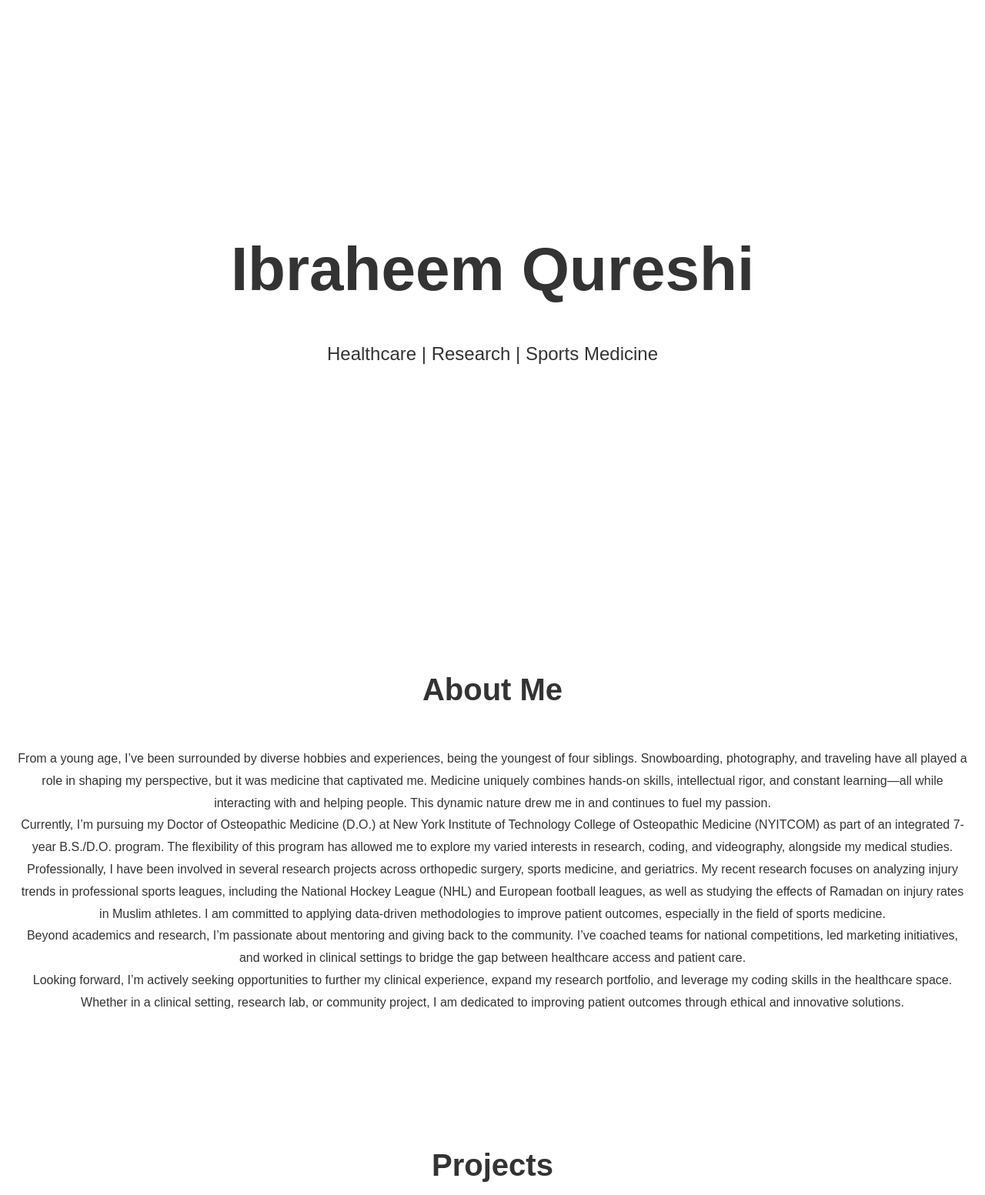
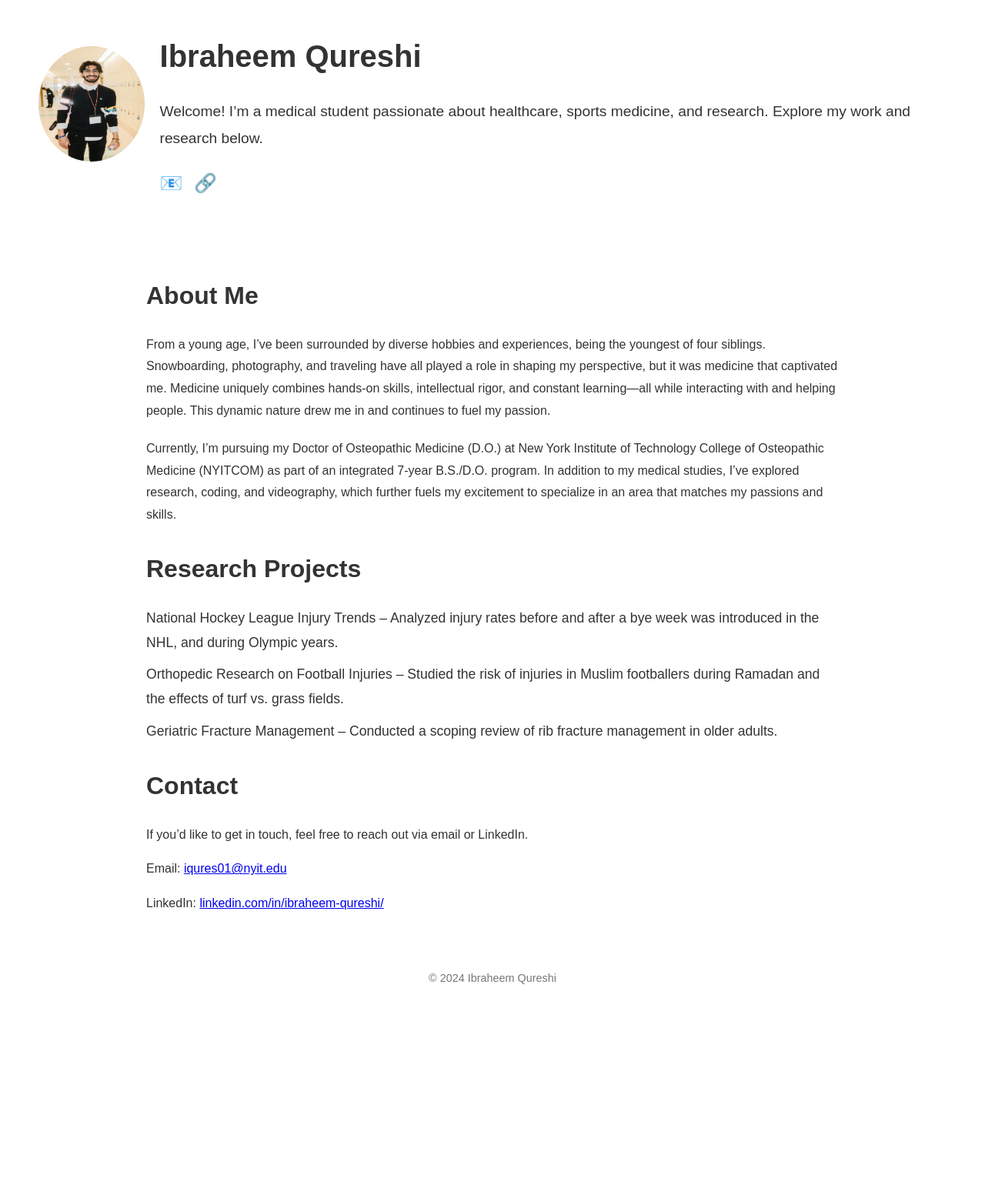
Before and after one commit to ibqureshi/website, a plain HTML site: page index.html in a window 1280 px wide. Shown: the part 40-1593 px from the top of the page at 77% size. After the commit the page ends 1339 px from the top, so only its background shows below. Drawn offline with Linux system fonts and the light colour scheme.

Commit message:
Add files via upload

```diff
--- a/index.html
+++ b/index.html
@@ -9,12 +9,23 @@
 </head>
 <body>
 
-    <!-- Header section -->
+    <!-- Header Section -->
     <header>
+        <div class="profile">
+            <img src="profile-pic.jpg" alt="Ibraheem Qureshi" class="profile-pic">
+            <div class="intro">
                 <h1>Ibraheem Qureshi</h1>
-        <p>Healthcare | Research | Sports Medicine</p>
+                <p>Welcome! I’m a medical student passionate about healthcare, sports medicine, and research. Explore my work and research below.</p>
+                <div class="contact-icons">
+                    <a href="mailto:iqures01@nyit.edu" class="email-icon">📧</a>
+                    <a href="https://www.linkedin.com/in/ibraheem-qureshi/" target="_blank" class="linkedin-icon">🔗</a>
+                </div>
+            </div>
+        </div>
     </header>
 
+    <!-- Main Content -->
+    <main>
         <!-- About Section -->
         <section id="about">
             <h2>About Me</h2>
@@ -22,36 +33,18 @@
                 From a young age, I’ve been surrounded by diverse hobbies and experiences, being the youngest of four siblings. Snowboarding, photography, and traveling have all played a role in shaping my perspective, but it was medicine that captivated me. Medicine uniquely combines hands-on skills, intellectual rigor, and constant learning—all while interacting with and helping people. This dynamic nature drew me in and continues to fuel my passion.
             </p>
             <p>
-            Currently, I’m pursuing my Doctor of Osteopathic Medicine (D.O.) at New York Institute of Technology College of Osteopathic Medicine (NYITCOM) as part of an integrated 7-year B.S./D.O. program. The flexibility of this program has allowed me to explore my varied interests in research, coding, and videography, alongside my medical studies.
-        </p>
-        <p>
-            Professionally, I have been involved in several research projects across orthopedic surgery, sports medicine, and geriatrics. My recent research focuses on analyzing injury trends in professional sports leagues, including the National Hockey League (NHL) and European football leagues, as well as studying the effects of Ramadan on injury rates in Muslim athletes. I am committed to applying data-driven methodologies to improve patient outcomes, especially in the field of sports medicine.
-        </p>
-        <p>
-            Beyond academics and research, I’m passionate about mentoring and giving back to the community. I’ve coached teams for national competitions, led marketing initiatives, and worked in clinical settings to bridge the gap between healthcare access and patient care.
-        </p>
-        <p>
-            Looking forward, I’m actively seeking opportunities to further my clinical experience, expand my research portfolio, and leverage my coding skills in the healthcare space. Whether in a clinical setting, research lab, or community project, I am dedicated to improving patient outcomes through ethical and innovative solutions.
+                Currently, I’m pursuing my Doctor of Osteopathic Medicine (D.O.) at New York Institute of Technology College of Osteopathic Medicine (NYITCOM) as part of an integrated 7-year B.S./D.O. program. In addition to my medical studies, I’ve explored research, coding, and videography, which further fuels my excitement to specialize in an area that matches my passions and skills.
             </p>
         </section>
 
-    <!-- Projects Section -->
-    <section id="projects">
-        <h2>Projects</h2>
-        <div class="project-container">
-            <div class="project">
-                <h3>National Hockey League Injury Trends</h3>
-                <p>Analyzed injury rates before and after a bye week was introduced in the NHL, as well as during Olympic years, to assess the impact of schedule changes on athlete health.</p>
-            </div>
-            <div class="project">
-                <h3>Orthopedic Research on Football Injuries</h3>
-                <p>Collaborated on research assessing the risk of injuries in Muslim footballers during Ramadan and analyzed injury trends in American Major League Soccer based on turf vs. grass fields.</p>
-            </div>
-            <div class="project">
-                <h3>Geriatric Fracture Management</h3>
-                <p>Conducted a scoping review of rib fracture management in older adults, emphasizing the need for multidisciplinary care to improve outcomes for geriatric patients.</p>
-            </div>
-        </div>
+        <!-- Research Section -->
+        <section id="research">
+            <h2>Research Projects</h2>
+            <ul>
+                <li>National Hockey League Injury Trends – Analyzed injury rates before and after a bye week was introduced in the NHL, and during Olympic years.</li>
+                <li>Orthopedic Research on Football Injuries – Studied the risk of injuries in Muslim footballers during Ramadan and the effects of turf vs. grass fields.</li>
+                <li>Geriatric Fracture Management – Conducted a scoping review of rib fracture management in older adults.</li>
+            </ul>
         </section>
 
         <!-- Contact Section -->
@@ -61,6 +54,7 @@
             <p>Email: <a href="mailto:iqures01@nyit.edu">iqures01@nyit.edu</a></p>
             <p>LinkedIn: <a href="https://www.linkedin.com/in/ibraheem-qureshi/">linkedin.com/in/ibraheem-qureshi/</a></p>
         </section>
+    </main>
 
     <!-- Footer -->
     <footer>
--- a/style.css
+++ b/style.css
@@ -1,71 +1,86 @@
 
-/* Reset */
-* {
+/* General Styling */
+body {
+    font-family: Arial, sans-serif;
+    color: #333;
+    background-color: #ffffff;
+    line-height: 1.8;
     margin: 0;
     padding: 0;
-    box-sizing: border-box;
 }
 
-/* Body */
-body {
-    font-family: 'Arial', sans-serif;
-    background-color: #ffffff;
-    color: #333;
-    text-align: center;
-    line-height: 1.8;
+/* Header Section */
+header {
+    display: flex;
+    justify-content: center;
+    align-items: center;
+    padding: 50px;
+}
+
+.profile {
+    display: flex;
+    align-items: center;
+}
+
+.profile-pic {
+    border-radius: 50%;
+    width: 150px;
+    height: 150px;
+    margin-right: 20px;
+}
+
+.intro h1 {
+    font-size: 2.5rem;
+    font-weight: bold;
+    margin-bottom: 10px;
+}
+
+.intro p {
+    font-size: 1.2rem;
+}
+
+.contact-icons a {
+    margin-right: 10px;
+    font-size: 1.5rem;
+    text-decoration: none;
+}
+
+/* Main Content */
+main {
+    max-width: 900px;
+    margin: 0 auto;
     padding: 20px;
 }
 
-/* Header */
-header {
-    height: 100vh;
-    display: flex;
-    flex-direction: column;
-    justify-content: center;
-    align-items: center;
+h2 {
+    font-size: 2rem;
+    margin-bottom: 20px;
 }
 
-header h1 {
-    font-size: 5rem;
-    font-weight: bold;
+/* About Section */
+#about p {
+    margin-bottom: 20px;
 }
 
-header p {
-    font-size: 1.5rem;
-    margin-top: 1rem;
+/* Research Section */
+#research ul {
+    list-style: none;
+    padding: 0;
 }
 
-/* Section Styling */
-section {
-    padding: 80px 0;
-}
-
-h2 {
-    font-size: 2.5rem;
-    margin-bottom: 40px;
-    font-weight: bold;
-}
-
-/* Projects Section */
-.project-container {
-    display: flex;
-    justify-content: center;
-    gap: 50px;
-}
-
-.project {
-    font-size: 1.5rem;
+#research ul li {
+    font-size: 1.1rem;
+    margin-bottom: 10px;
 }
 
 /* Contact Section */
 #contact p {
-    font-size: 1.2rem;
-    margin: 10px 0;
+    margin-bottom: 10px;
 }
 
-/* Footer */
 footer {
+    text-align: center;
     margin-top: 40px;
-    font-size: 1rem;
-    color: #666;
+    font-size: 0.9rem;
+    color: #777;
 }
```
Also changed, not shown: profile-pic.jpg (added). Lines whose indentation alone changed are shown as unchanged.
